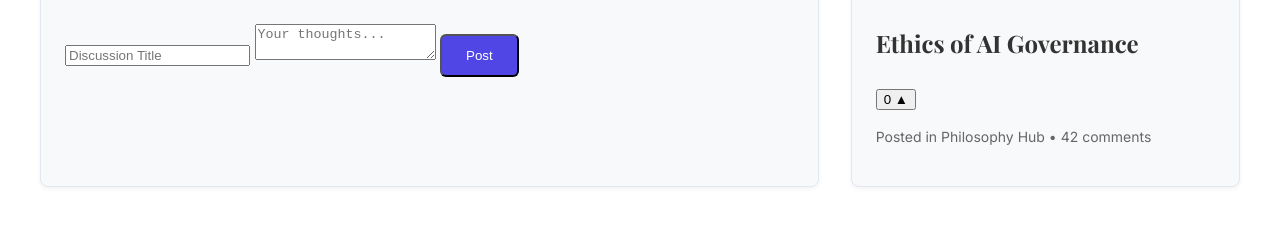
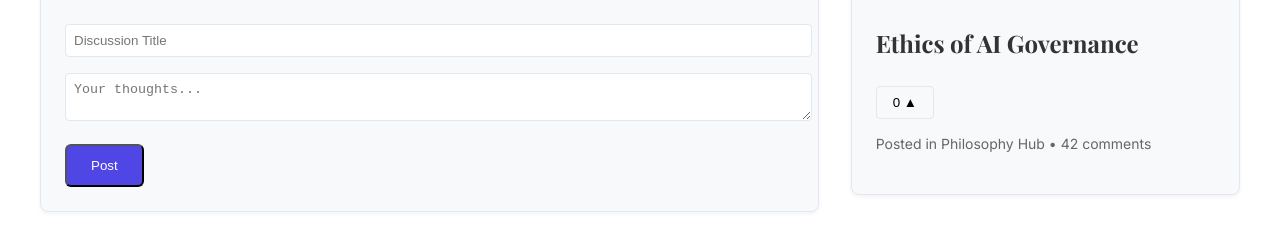
Before and after one commit to TheobaldBusiness/Agora, a plain HTML site: page index.html in a window 1280 px wide. Shown: the part 171-422 px from the top of the page. Drawn offline with nearby package versions, Linux system fonts and the light colour scheme.

Commit message:
Update styles.css

```diff
--- a/styles.css
+++ b/styles.css
@@ -135,3 +135,37 @@ h3 { font-size: 1.5rem; }
         --border: #4A5568;
     }
 }
+
+.dark-mode {
+    --primary-text: #E2E8F0;
+    --secondary-text: #CBD5E0;
+    --card-bg: #2D3748;
+    --page-bg: #1A202C;
+    --border: #4A5568;
+}
+
+.upvote-btn {
+    background: none;
+    border: 1px solid var(--border);
+    padding: 0.5rem 1rem;
+    border-radius: 4px;
+    cursor: pointer;
+    transition: background 0.2s;
+}
+
+#new-post-form input,
+#new-post-form textarea {
+    width: 100%;
+    margin-bottom: 1rem;
+    padding: 0.5rem;
+    border: 1px solid var(--border);
+    border-radius: 4px;
+}
+
+.content-section {
+    display: none;
+}
+
+.content-section:first-of-type {
+    display: block;
+}
```
